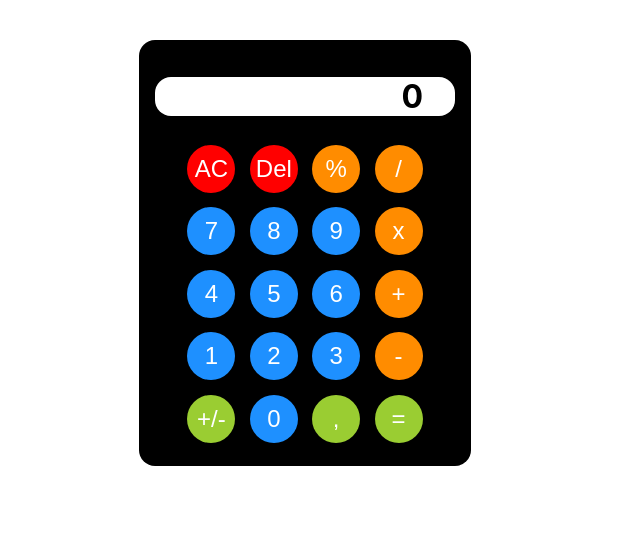
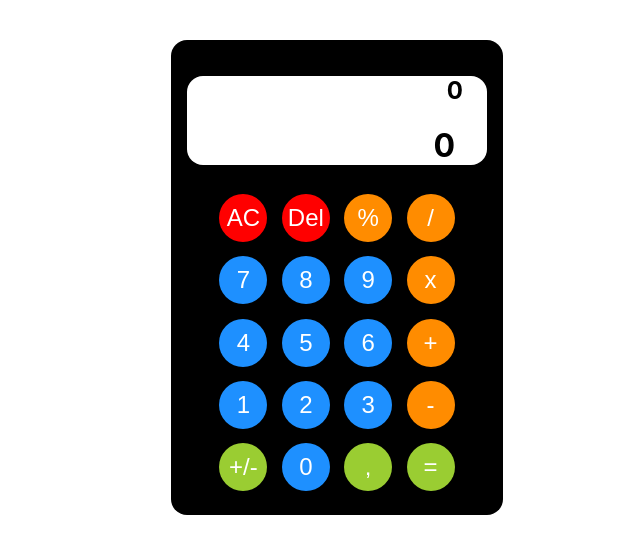
Before and after one commit to luizmarcelolm/calculadora, a React (Create React App) app: page / in a window 1280 px wide. Shown: the top 554 px of the page, without its empty margins (303-943 px from the left). Built offline with nearby package versions, Linux system fonts and the light colour scheme.

Commit message:
colocando na tela o calculo

```diff
--- a/src/Components/Calculadora.css
+++ b/src/Components/Calculadora.css
@@ -13,7 +13,10 @@ button:hover{
 }
 
 .fundo{
+    margin-left: auto;
+    margin-right: auto;
     max-width: 300px;
+    min-width: 300px;
     text-align: center;
     background-color:black;
     border-radius: 1em;
@@ -46,6 +49,11 @@ button:hover{
     margin-right: 1em;
 }
 
+.digitados{
+    color:black;
+    text-align:right;
+    margin-right: 1em;
+}
 .fundoResult{
      background-color: white;
      border-radius: 1em;
--- a/src/Components/Calculadora.js
+++ b/src/Components/Calculadora.js
@@ -4,27 +4,31 @@ import Container from '@mui/material/Container';
 import {Box} from '@mui/material';
 
 
-
 export default function Calculadora(){
-
+const [igual,setIgual] = useState("=");
+const [digitados,setDigitados] = useState(0);
 const [numero,setNumero] = useState(0);
-const [antigoNumero,setAntigoNumero] = useState(0);
+const [antigoNumero,setAntigoNumero] = useState();
 const [operador,setOperador] = useState();
 
 
 //tira zero do input e subtitui por numero digitado
 function inputNumero(e){
     var input = e.target.value
-    if(numero===0)
+    if(numero===0){
     setNumero(input);
-    else{
+    setDigitados(input);
+    }else{
         setNumero(numero + input);
+        setDigitados(numero + input);
     }
 }
 
+
 //limpa input
 function limpar(){
-    setNumero(0)
+    setNumero(0);
+    setDigitados(0);
 }
 
 //calculo de porcentagem
@@ -46,18 +50,23 @@ function operacaoHandle(e){
     var operadorInput=e.target.value;
     setOperador(operadorInput);
     setAntigoNumero(numero);
+    setDigitados(numero + operadorInput);
     setNumero(0);
 }
 
 //calcula os numeros digitados
 function calcular(){
    if (operador === "/"){
+    setDigitados(antigoNumero + operador + numero + igual)
     setNumero(parseFloat(antigoNumero) / parseFloat(numero))
    }else if (operador === "x"){
+    setDigitados(antigoNumero + operador + numero + igual)
         setNumero(parseFloat(antigoNumero) * parseFloat(numero))
    }else  if (operador === "-"){
+    setDigitados(antigoNumero + operador + numero + igual)
     setNumero(parseFloat(antigoNumero) - parseFloat(numero))
    }else if (operador === "+"){
+    setDigitados(antigoNumero + operador + numero + igual)
         setNumero(parseFloat(antigoNumero) + parseFloat(numero));
    }
 }
@@ -65,8 +74,10 @@ function calcular(){
 //deleta ultimo numero digitado
 function del(){
 setNumero(numero.slice(0,-1));
+setDigitados(digitados.slice(0,-1));
 if (numero.length === 1) {
     setNumero(0);
+    setDigitados(0);
 }
 }
 
@@ -76,6 +87,7 @@ if (numero.length === 1) {
             <Container maxWidth="xs">
                 <div className="fundo">
                   <div className="fundoResult">
+                    <h2 className="digitados" >{digitados}</h2>
                     <h1 className="result">{numero}</h1>
                   </div>
                 <button className="red" onClick={limpar}>AC</button>
```
